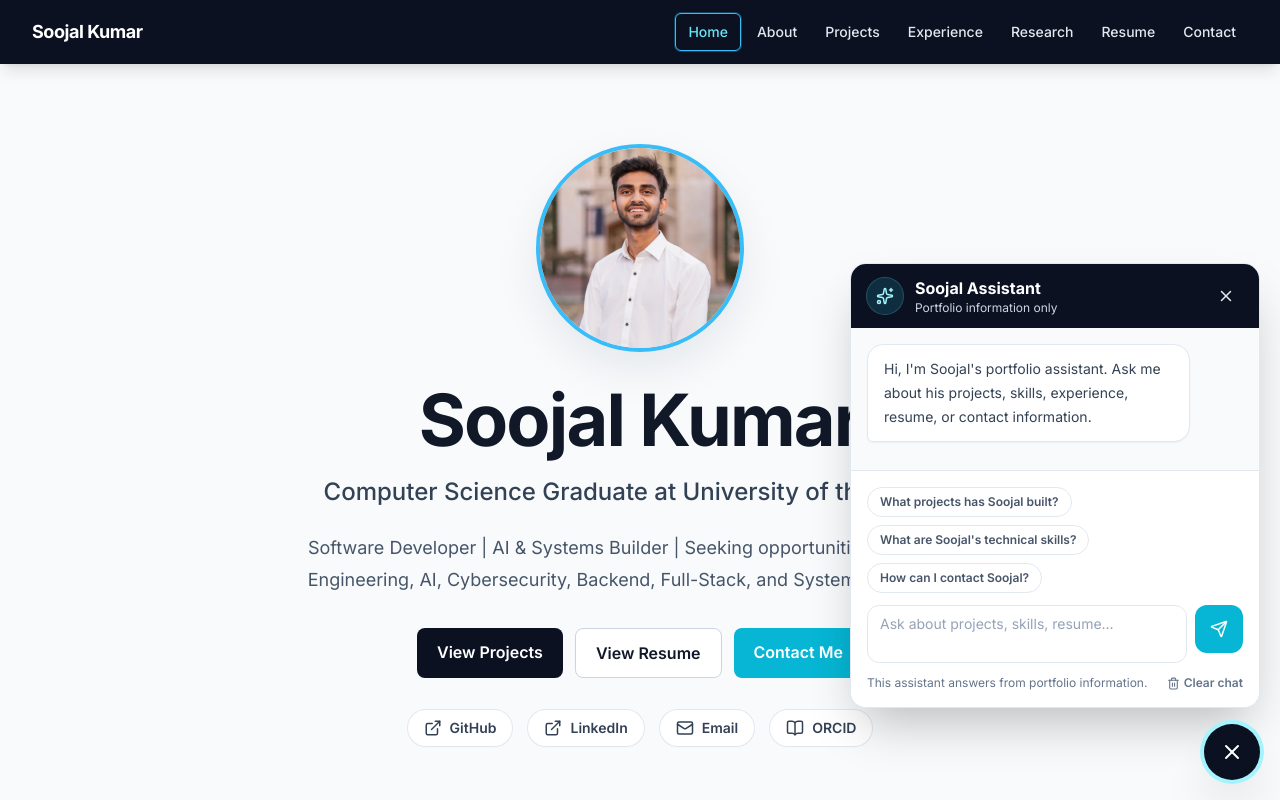
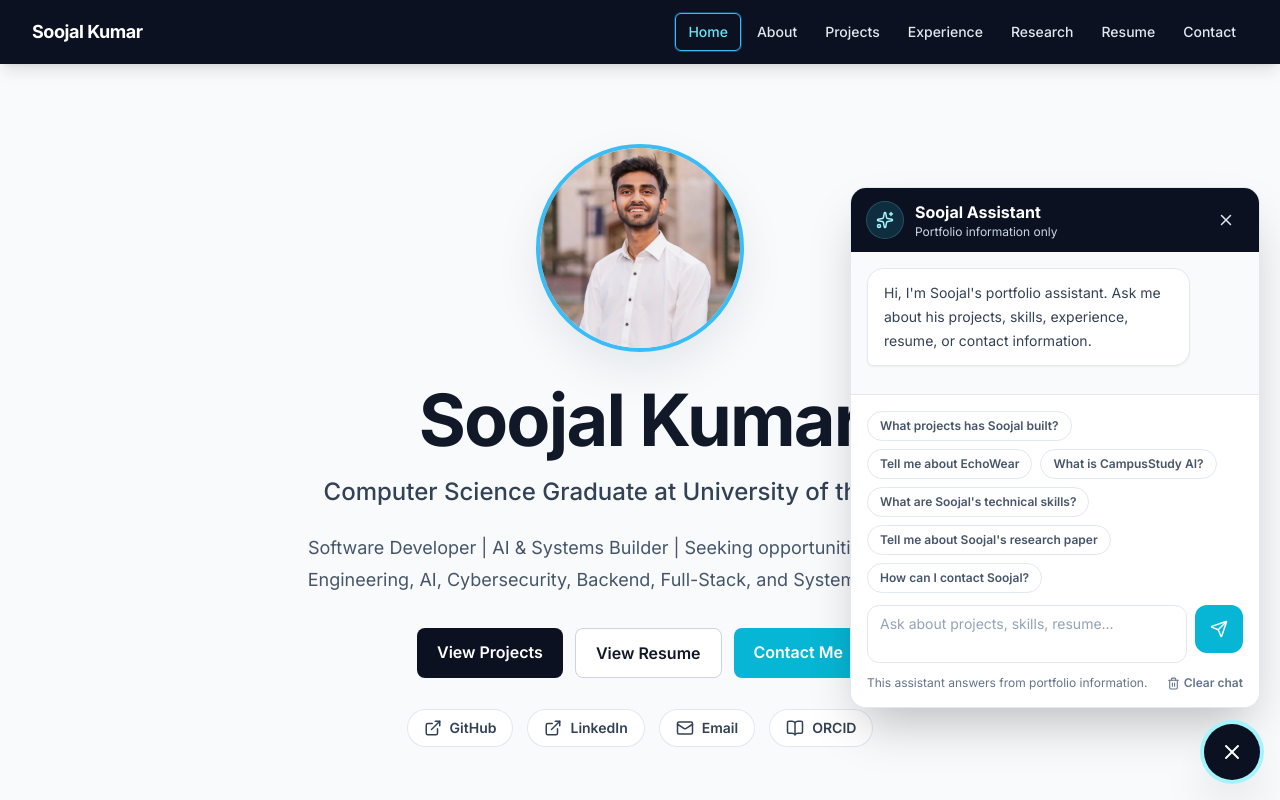
Before and after one commit to SoojalKumar/soojalkumar.com, a Next.js app: page / in a window 1280 px wide. Both pictures are taken after a click on the button "Open portfolio assistant". Shown: the top 800 px of the page. Built offline with nearby package versions, Linux system fonts and the light colour scheme.

Commit message:
Improve chatbot links and multilingual matching

```diff
--- a/app/api/chat/route.ts
+++ b/app/api/chat/route.ts
@@ -8,6 +8,8 @@ const MODEL = "llama-3.1-8b-instant";
 const ENDPOINT = "https://api.groq.com/openai/v1/chat/completions";
 
 const allowedLinks = [
+  "Home: /",
+  "About: /about",
   "Projects page: /projects",
   "EchoWear: /projects/echowear",
   "Cloud-Based API Service: /projects/cloud-api-service",
@@ -79,17 +81,31 @@ const systemPrompt = `You are Soojal Kumar's portfolio assistant.
 
 Answer only about Soojal Kumar's portfolio information: education, skills, projects, experience, resume, research, certifications, organizations, location, and contact information.
 
+Understand English, Hinglish, Hindi/Urdu roman text, simple Hindi/Urdu-style phrases, spelling mistakes, and partial project names. Reply in the same language style as the user when possible: English for English, simple Hinglish/Roman Urdu for Hinglish or Roman Urdu.
+
 Use only the provided portfolio context. Do not invent facts, metrics, URLs, awards, job titles, private information, salary, visa status, phone number, GPA, confidential details, or features not listed in the context. Do not mention a phone number.
 
-Never use placeholder links such as your-portfolio.com. When including a link, use only these relative internal links from the allowed internal links list: /projects, /projects/campusstudy-ai, /projects/cloud-api-service, /projects/echowear, /projects/genai-optimization, /projects/orbit-simulator, /projects/sentiment-analysis, /projects/cache-simulator, /projects/banking-system, /projects/zerog-survival, /resume, /contact, /research, /research/explainable-ai-intrusion-detection, /experience. If a project does not have an allowed detail link, point to /projects.
+Project and research aliases to understand:
+- "campus study", "campusstudy", "campis study", "campus ai", "study ai" = CampusStudy AI
+- "cloud api", "api service", "cloud based api" = Cloud-Based API Service
+- "echo wear", "echowear", "voice app", "wearable app" = EchoWear
+- "gen ai", "genai", "genetic algorithm", "optimization engine" = GenAI Optimization
+- "orbit", "orbit simulator", "planet simulator" = Orbit Simulator
+- "sentiment", "naive bayes", "movie review classifier" = Sentiment Analysis
+- "cache", "cache simulator" = Cache Simulator
+- "banking", "bank project" = Banking System
+- "zero g", "zero-g", "space game" = Zero-G Survival
+- "research", "paper", "best paper", "xai", "intrusion detection", "ids" = research paper
 
-If asked about a specific project, answer with: what it is, what Soojal built, technologies used, what it demonstrates, and the correct internal link if available. For MIPS CPU Simulator, say branch handling only; do not say branch prediction.
+Never use placeholder links such as your-portfolio.com. When including a link, use only these relative internal links from the allowed internal links list: /, /about, /projects, /projects/campusstudy-ai, /projects/cloud-api-service, /projects/echowear, /projects/genai-optimization, /projects/orbit-simulator, /projects/sentiment-analysis, /projects/cache-simulator, /projects/banking-system, /projects/zerog-survival, /experience, /research, /research/explainable-ai-intrusion-detection, /resume, /contact. If a project does not have an allowed detail link, point to /projects. You may include the approved DOI link: https://doi.org/10.63282/3050-9416.IJAIBDCMS-V7I2P119.
+
+If asked about a specific project, answer with: what it is, what Soojal built, technologies used, what it demonstrates, and the correct internal link using markdown, for example [EchoWear](/projects/echowear). For MIPS CPU Simulator, say branch handling only; do not say branch prediction.
 
 If asked about research, the Best Paper Award, the XAI intrusion detection paper, or the DOI, include only the listed publication title, journal, year, DOI, short summary, and detail route: /research/explainable-ai-intrusion-detection. Do not say there are multiple publications unless they are listed in the portfolio context.
 
 If you are unsure or the detail is not in the portfolio context, say: "I don't have that detail in the portfolio data, but you can check the Projects page for more."
 
-Keep answers concise, polished, recruiter-friendly, and helpful. If asked unrelated questions, politely redirect to Soojal's portfolio information.
+Keep answers concise unless the user asks for detail. Keep the tone polished, recruiter-friendly, and helpful. If asked unrelated questions, politely say: "I can help with Soojal's portfolio, projects, skills, research, resume, and contact information."
 
 Portfolio context:
 ${portfolioContext}`;
--- a/components/PortfolioChatbot.tsx
+++ b/components/PortfolioChatbot.tsx
@@ -1,6 +1,7 @@
 "use client";
 
 import { FormEvent, KeyboardEvent, useEffect, useMemo, useRef, useState } from "react";
+import type { ReactNode } from "react";
 import { MessageCircle, Send, Sparkles, Trash2, X } from "lucide-react";
 import { awards, certifications, experience, profile, projects, researchPublications } from "@/lib/data";
 
@@ -14,19 +15,19 @@ const welcomeMessage =
   "Hi, I'm Soojal's portfolio assistant. Ask me about his projects, skills, experience, resume, or contact information.";
 
 const fallbackAnswer =
-  "I can help with Soojal's projects, skills, experience, resume, research, and contact information. Try asking: 'What projects has Soojal built?' or visit /projects.";
+  "I can help with Soojal's projects, skills, experience, resume, research, and contact information. Try asking: 'What projects has Soojal built?' or visit [Projects](/projects).";
 
 const projectAliases: Record<string, string[]> = {
-  "campusstudy-ai": ["campusstudy", "campus study", "rag", "study platform"],
-  "cloud-api-service": ["cloud", "api", "task", "fastapi", "docker"],
-  echowear: ["echowear", "echo wear", "speech", "wake", "wearable", "haptic"],
+  "campusstudy-ai": ["campusstudy", "campus study", "campis study", "campus ai", "study ai", "university study app", "ai study app", "rag", "study platform"],
+  "cloud-api-service": ["cloud api", "cloud based api", "api service", "task api", "fastapi project", "cloud", "fastapi", "docker"],
+  echowear: ["echowear", "echo wear", "voice app", "wearable app", "speech recognition", "speech", "wake", "haptic"],
   "mips-cpu-simulator": ["mips", "cpu", "instruction", "architecture", "branch"],
-  "genai-optimization": ["genai", "genetic", "optimization", "fitness", "trading"],
-  "orbit-simulator": ["orbit", "kepler", "planet", "simulation"],
-  "sentiment-analysis": ["sentiment", "naive bayes", "nlp", "movie review"],
-  "cache-simulator": ["cache", "lru", "memory", "hit", "miss"],
-  "banking-system": ["bank", "banking", "oop", "c++"],
-  "zerog-survival": ["zero-g", "zerog", "survival", "game", "oxygen", "asteroid"],
+  "genai-optimization": ["gen ai", "genai", "genetic algorithm", "optimization engine", "genetic", "optimization", "fitness", "trading"],
+  "orbit-simulator": ["orbit", "orbit simulator", "planet simulator", "kepler", "planet", "simulation"],
+  "sentiment-analysis": ["sentiment", "naive bayes", "movie review classifier", "nlp", "movie review"],
+  "cache-simulator": ["cache", "cache simulator", "lru", "memory", "hit", "miss"],
+  "banking-system": ["banking", "bank project", "bank", "oop", "c++"],
+  "zerog-survival": ["zero g", "zero-g", "zerog", "space game", "survival", "game", "oxygen", "asteroid"],
 };
 
 const projectLinkBySlug: Record<string, string> = {
@@ -46,9 +47,49 @@ const technicalSkills =
 
 const researchPaper = researchPublications[0];
 
-const normalize = (value: string) => value.toLowerCase().replace(/[^a-z0-9+#.\s-]/g, " ");
+const allowedInternalLinks = new Set([
+  "/",
+  "/about",
+  "/projects",
+  "/projects/campusstudy-ai",
+  "/projects/cloud-api-service",
+  "/projects/echowear",
+  "/projects/genai-optimization",
+  "/projects/orbit-simulator",
+  "/projects/sentiment-analysis",
+  "/projects/cache-simulator",
+  "/projects/banking-system",
+  "/projects/zerog-survival",
+  "/experience",
+  "/research",
+  "/research/explainable-ai-intrusion-detection",
+  "/resume",
+  "/contact",
+]);
+
+const allowedExternalLinks = new Set(["https://doi.org/10.63282/3050-9416.IJAIBDCMS-V7I2P119"]);
+
+const normalize = (value: string) =>
+  value
+    .toLowerCase()
+    .replace(/\bwaht\b/g, "what")
+    .replace(/\bcampis\b/g, "campus")
+    .replace(/\bprojcts\b/g, "projects")
+    .replace(/\bskils\b/g, "skills")
+    .replace(/\bcontect\b/g, "contact")
+    .replace(/[^a-z0-9+#.\s-]/g, " ")
+    .replace(/\s+/g, " ")
+    .trim();
 
 const includesAny = (text: string, terms: string[]) => terms.some((term) => text.includes(term));
+
+const intentAliases = {
+  skills: ["skills", "technical skills", "tech stack", "kya skills", "skills kya", "kis cheez mein skilled", "programming languages"],
+  contact: ["contact", "email", "connect", "rabta", "contact kaise", "how can i contact", "contact kaise karun"],
+  resume: ["resume", "cv", "download resume", "resume kaha hai", "cv kaha hai"],
+  projects: ["projects", "project", "kaam", "kya banaya", "what has he built", "portfolio projects", "soojal ke projects", "projects kya"],
+  research: ["research", "paper", "best paper", "xai", "intrusion detection", "ids", "cybersecurity paper", "research paper batao"],
+};
 
 const projectListAnswer = () => {
   const highlighted = projects
@@ -65,10 +106,10 @@ const projectListAnswer = () => {
         "zerog-survival",
       ].includes(project.slug)
     )
-    .map((project) => `- ${project.title}: ${project.description} (${projectLinkBySlug[project.slug] ?? "/projects"})`)
+    .map((project) => `- [${project.title}](${projectLinkBySlug[project.slug] ?? "/projects"}): ${project.description}`)
     .join("\n");
 
-  return `Soojal has built projects across AI, backend APIs, mobile/wearable interaction, optimization, simulation, NLP, and systems programming.\n\n${highlighted}\n\nYou can explore them in detail on the Projects page: /projects`;
+  return `Soojal has built projects across AI, backend APIs, mobile/wearable interaction, optimization, simulation, NLP, and systems programming.\n\n${highlighted}\n\nYou can explore them here: [Projects](/projects).`;
 };
 
 const getProjectAnswer = (question: string) => {
@@ -81,7 +122,7 @@ const getProjectAnswer = (question: string) => {
       : match.description;
   const link = projectLinkBySlug[match.slug] ?? "/projects";
 
-  return `What it is: ${description}\n\nWhat Soojal built: ${match.features.slice(0, 5).join(", ")}.\n\nTechnologies used: ${match.tags.join(", ")}.\n\nWhat it demonstrates: ${match.impact.join(" ")}\n\nView it here: ${link}`;
+  return `What it is: ${description}\n\nWhat Soojal built: ${match.features.slice(0, 5).join(", ")}.\n\nTechnologies used: ${match.tags.join(", ")}.\n\nWhat it demonstrates: ${match.impact.join(" ")}\n\nRead more: [${match.title}](${link}).`;
 };
 
 const getAssistantAnswer = (rawQuestion: string) => {
@@ -92,7 +133,7 @@ const getAssistantAnswer = (rawQuestion: string) => {
     return "Soojal Kumar is a Computer Science graduate from the University of the Pacific with experience in software engineering, AI, optimization, simulation, backend development, cloud APIs, cybersecurity-aware applications, and systems programming.";
   }
 
-  if (includesAny(question, ["skill", "tech stack", "technology", "programming", "language", "framework"])) {
+  if (includesAny(question, [...intentAliases.skills, "technology", "programming", "language", "framework"])) {
     return technicalSkills;
   }
 
@@ -100,7 +141,7 @@ const getAssistantAnswer = (rawQuestion: string) => {
     return `${profile.education}. Expected / issued: ${profile.graduation}. Relevant strengths include AI, data structures, computer systems, networks, application development, and systems-oriented software engineering.`;
   }
 
-  if (includesAny(question, ["project", "portfolio", "built", "github"])) {
+  if (includesAny(question, [...intentAliases.projects, "portfolio", "built", "github"])) {
     return projectAnswer ?? projectListAnswer();
   }
 
@@ -116,20 +157,20 @@ const getAssistantAnswer = (rawQuestion: string) => {
     return `Soojal's experience includes operations, student leadership, teaching support, and campus service roles:\n\n${roles}\n\nHis work experience shows leadership, communication, operations management, analytical observation, and problem-solving.`;
   }
 
-  if (includesAny(question, ["research", "award", "paper", "publication", "intrusion", "cybersecurity", "best paper", "doi", "xai", "shap", "lime"])) {
-    return `Soojal received a Best Paper Award for "${researchPaper.title}."\n\nJournal: ${researchPaper.journal}\nYear: ${researchPaper.year}\nDOI: ${researchPaper.doi}\n\nSummary: ${researchPaper.abstractPreview}\n\nRead the detail page: ${researchPaper.route}\n\nHonors include: ${awards.join("; ")}.`;
+  if (includesAny(question, [...intentAliases.research, "award", "publication", "intrusion", "cybersecurity", "doi", "shap", "lime"])) {
+    return `Soojal received a Best Paper Award for "${researchPaper.title}."\n\nJournal: ${researchPaper.journal}\nYear: ${researchPaper.year}\nDOI: ${researchPaper.doi}\n\nSummary: ${researchPaper.abstractPreview}\n\nRead more: [Research paper](${researchPaper.route}).\n\nHonors include: ${awards.join("; ")}.`;
   }
 
   if (includesAny(question, ["certification", "certificate", "license", "docker", "linux", "unix"])) {
     return `Selected certifications include ${certifications.slice(0, 6).join("; ")}. You can see the full list here: /research`;
   }
 
-  if (includesAny(question, ["resume", "cv", "download"])) {
-    return "Soojal's resume is available on the Resume page and can be downloaded there. View it here: /resume";
+  if (includesAny(question, intentAliases.resume)) {
+    return "Soojal's resume is available on the Resume page and can be downloaded there. View it here: [Resume](/resume).";
   }
 
-  if (includesAny(question, ["contact", "email", "linkedin", "connect", "hire", "reach"])) {
-    return `You can contact Soojal at ${profile.email}. The Contact page also includes a message form and links to his public profiles.\n\nView it here: /contact\n\nNo phone number is listed on the public portfolio.`;
+  if (includesAny(question, [...intentAliases.contact, "linkedin", "hire", "reach"])) {
+    return `You can contact Soojal at ${profile.email}. The Contact page also includes a message form and links to his public profiles.\n\nView it here: [Contact](/contact).\n\nNo phone number is listed on the public portfolio.`;
   }
 
   if (includesAny(question, ["location", "based", "where"])) {
@@ -138,6 +179,83 @@ const getAssistantAnswer = (rawQuestion: string) => {
 
   return fallbackAnswer;
 };
+
+const createSafeLink = (href: string, label: string, key: string) => {
+  const isInternal = allowedInternalLinks.has(href);
+  const isAllowedExternal = allowedExternalLinks.has(href);
+
+  if (!isInternal && !isAllowedExternal) {
+    return label;
+  }
+
+  return (
+    <a
+      key={key}
+      href={href}
+      target={isAllowedExternal ? "_blank" : undefined}
+      rel={isAllowedExternal ? "noreferrer" : undefined}
+      className="font-semibold text-accent underline decoration-cyan-300 underline-offset-4 transition hover:text-sky-500 focus:outline-none focus:ring-2 focus:ring-cyan-200"
+    >
+      {label}
+    </a>
+  );
+};
+
+const renderPlainRoutes = (text: string, keyPrefix: string): ReactNode[] => {
+  const nodes: ReactNode[] = [];
+  const routePattern = /(^|[\s(])(\/|(?:\/[a-z0-9_-]+)+\/?)(?=[\s).,!?:;]|$)/gi;
+  let lastIndex = 0;
+  let match: RegExpExecArray | null;
+
+  while ((match = routePattern.exec(text))) {
+    const leading = match[1] ?? "";
+    const route = match[2];
+    const routeStart = match.index + leading.length;
+
+    if (routeStart > lastIndex) {
+      nodes.push(text.slice(lastIndex, routeStart));
+    }
+
+    nodes.push(createSafeLink(route, route, `${keyPrefix}-route-${routeStart}`));
+    lastIndex = routeStart + route.length;
+  }
+
+  if (lastIndex < text.length) {
+    nodes.push(text.slice(lastIndex));
+  }
+
+  return nodes;
+};
+
+const renderInlineLinks = (text: string, keyPrefix: string): ReactNode[] => {
+  const nodes: ReactNode[] = [];
+  const markdownPattern = /\[([^\]]+)\]\((\/|\/[a-z0-9_/-]+|https:\/\/doi\.org\/10\.63282\/3050-9416\.IJAIBDCMS-V7I2P119)\)/gi;
+  let lastIndex = 0;
+  let match: RegExpExecArray | null;
+
+  while ((match = markdownPattern.exec(text))) {
+    if (match.index > lastIndex) {
+      nodes.push(...renderPlainRoutes(text.slice(lastIndex, match.index), `${keyPrefix}-plain-${lastIndex}`));
+    }
+
+    nodes.push(createSafeLink(match[2], match[1], `${keyPrefix}-md-${match.index}`));
+    lastIndex = match.index + match[0].length;
+  }
+
+  if (lastIndex < text.length) {
+    nodes.push(...renderPlainRoutes(text.slice(lastIndex), `${keyPrefix}-plain-${lastIndex}`));
+  }
+
+  return nodes;
+};
+
+const renderMessageContent = (content: string) =>
+  content.split("\n").map((line, index, lines) => (
+    <span key={`line-${index}`}>
+      {renderInlineLinks(line, `line-${index}`)}
+      {index < lines.length - 1 && <br />}
+    </span>
+  ));
 
 const PortfolioChatbot = () => {
   const [open, setOpen] = useState(false);
@@ -148,7 +266,14 @@ const PortfolioChatbot = () => {
   const nextId = useRef(2);
 
   const quickPrompts = useMemo(
-    () => ["What projects has Soojal built?", "What are Soojal's technical skills?", "How can I contact Soojal?"],
+    () => [
+      "What projects has Soojal built?",
+      "Tell me about EchoWear",
+      "What is CampusStudy AI?",
+      "What are Soojal's technical skills?",
+      "Tell me about Soojal's research paper",
+      "How can I contact Soojal?",
+    ],
     []
   );
 
@@ -263,7 +388,7 @@ const PortfolioChatbot = () => {
                         : "rounded-bl-md border border-slate-200 bg-white text-slate-700"
                     }`}
                   >
-                    {message.content}
+                    {renderMessageContent(message.content)}
                   </div>
                 </div>
               ))}
```
